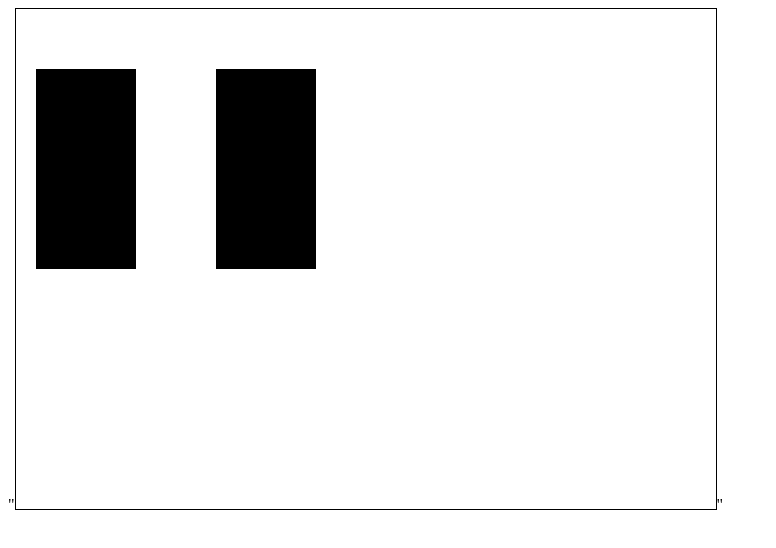
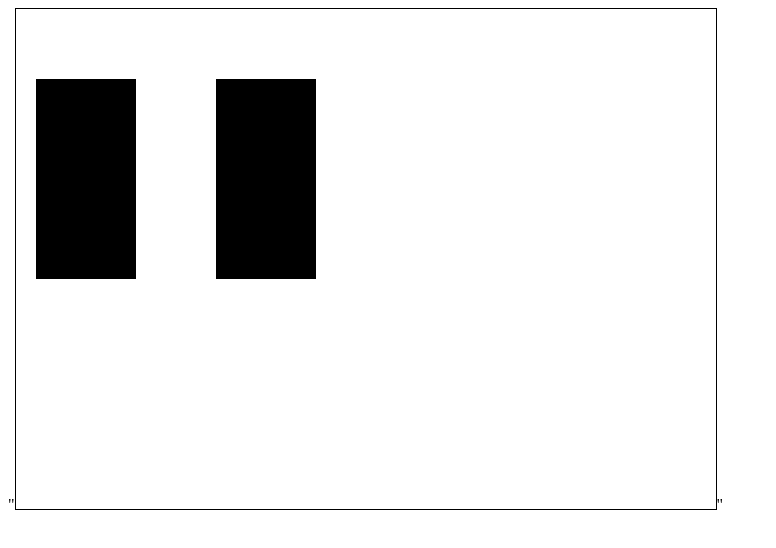
Before and after one commit to charliheriott/charliheriott, a plain HTML site: page index.html in a window 1280 px wide. Shown: the whole page, without its empty margins (0-776 px from the left). Drawn offline with Linux system fonts and the light colour scheme.

Commit message:
Update index.html

```diff
--- a/index.html
+++ b/index.html
@@ -4,12 +4,14 @@
 var canv = document.getElementById("ctx");
 var ctx = canv.getContext("2d");
 var x = 20;
-var y = 500;
-ctx.fillRect(x,60,100,200);
+var y = 70;
+ctx.fillRect(x,y,100,200);
 x = 200;
-ctx.fillRect(x,60,100,200);
-y = 500;
-ctx.fillRect(50,y,100,200);
+ctx.fillRect(x,y,100,200);
+y = 300
+
+
+
 
 
 
```
